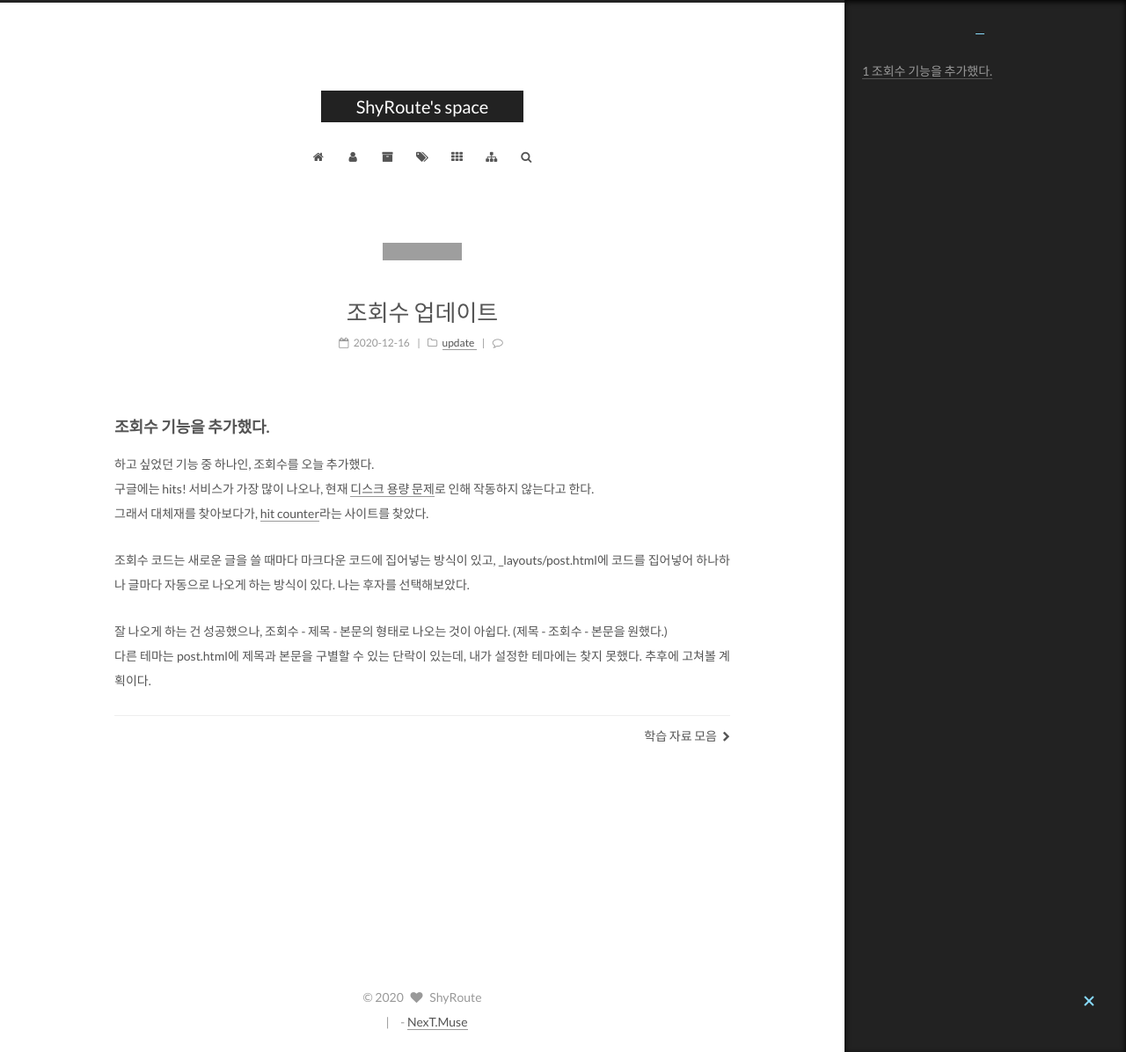
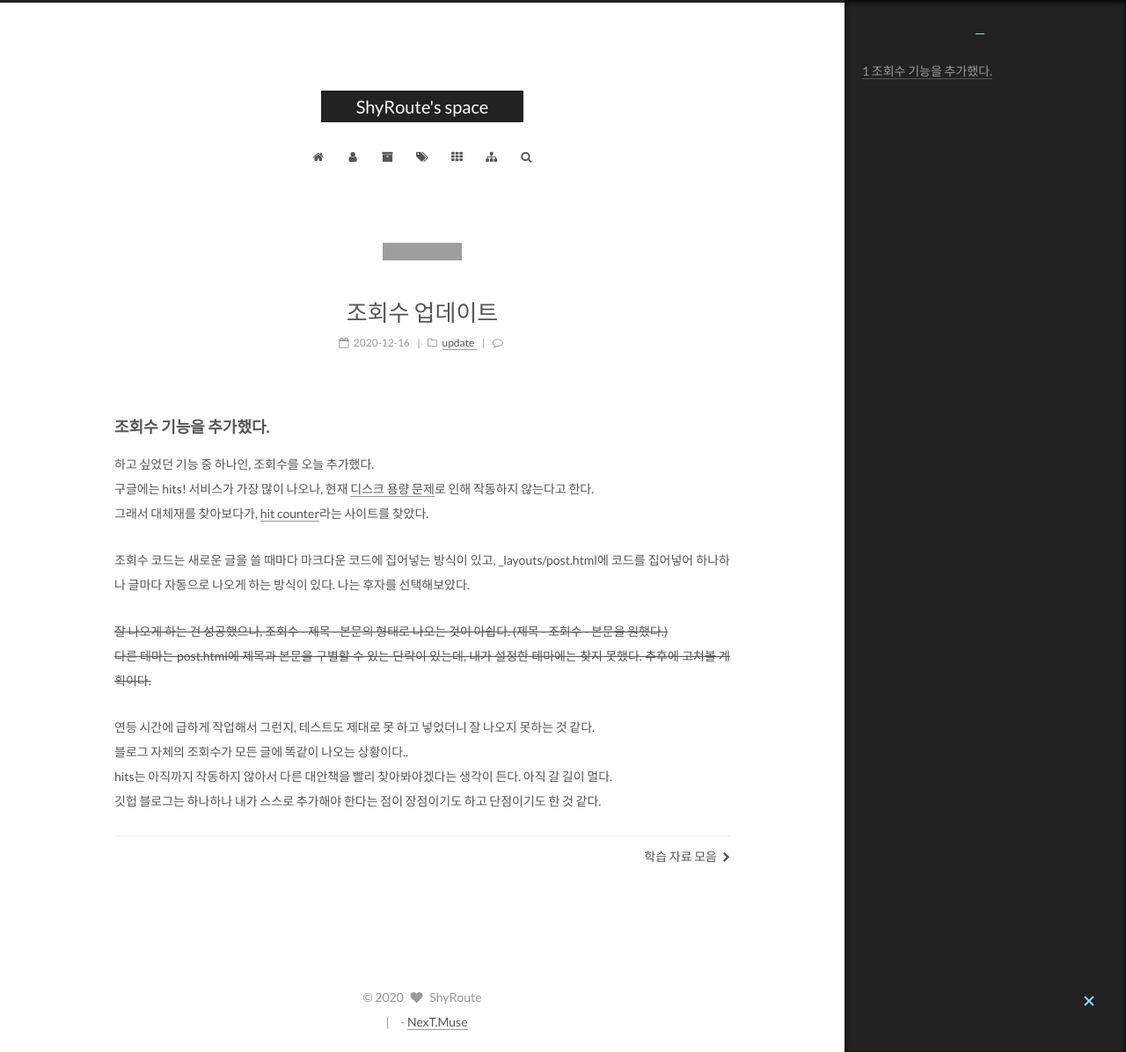
Before and after one commit to ShyRoute/ShyRoute.github.io, a Jekyll site: the page built from _posts/2020-12-16-update.md, in a window 1280 px wide and 1196 px high. Shown: the whole window at 88% size. Built offline with Jekyll 4.4.1, drawn with Linux system fonts in a browser that asks for light colours; comment, search, counter and statistics services are not loaded; grey boxes are pictures that could not be loaded.

Commit message:
Update 2020-12-16-update.md

```diff
--- a/_posts/2020-12-16-update.md
+++ b/_posts/2020-12-16-update.md
@@ -13,5 +13,10 @@ tags:
 
 조회수 코드는 새로운 글을 쓸 때마다 마크다운 코드에 집어넣는 방식이 있고, _layouts/post.html에 코드를 집어넣어 하나하나 글마다 자동으로 나오게 하는 방식이 있다. 나는 후자를 선택해보았다.
 
-잘 나오게 하는 건 성공했으나, 조회수 - 제목 - 본문의 형태로 나오는 것이 아쉽다. (제목 - 조회수 - 본문을 원했다.)
-다른 테마는 post.html에 제목과 본문을 구별할 수 있는 단락이 있는데, 내가 설정한 테마에는 찾지 못했다. 추후에 고쳐볼 계획이다.
+~~잘 나오게 하는 건 성공했으나, 조회수 - 제목 - 본문의 형태로 나오는 것이 아쉽다. (제목 - 조회수 - 본문을 원했다.)
+다른 테마는 post.html에 제목과 본문을 구별할 수 있는 단락이 있는데, 내가 설정한 테마에는 찾지 못했다. 추후에 고쳐볼 계획이다.~~
+
+연등 시간에 급하게 작업해서 그런지, 테스트도 제대로 못 하고 넣었더니 잘 나오지 못하는 것 같다.
+블로그 자체의 조회수가 모든 글에 똑같이 나오는 상황이다..
+hits는 아직까지 작동하지 않아서 다른 대안책을 빨리 찾아봐야겠다는 생각이 든다. 아직 갈 길이 멀다.
+깃헙 블로그는 하나하나 내가 스스로 추가해야 한다는 점이 장점이기도 하고 단점이기도 한 것 같다.
```
